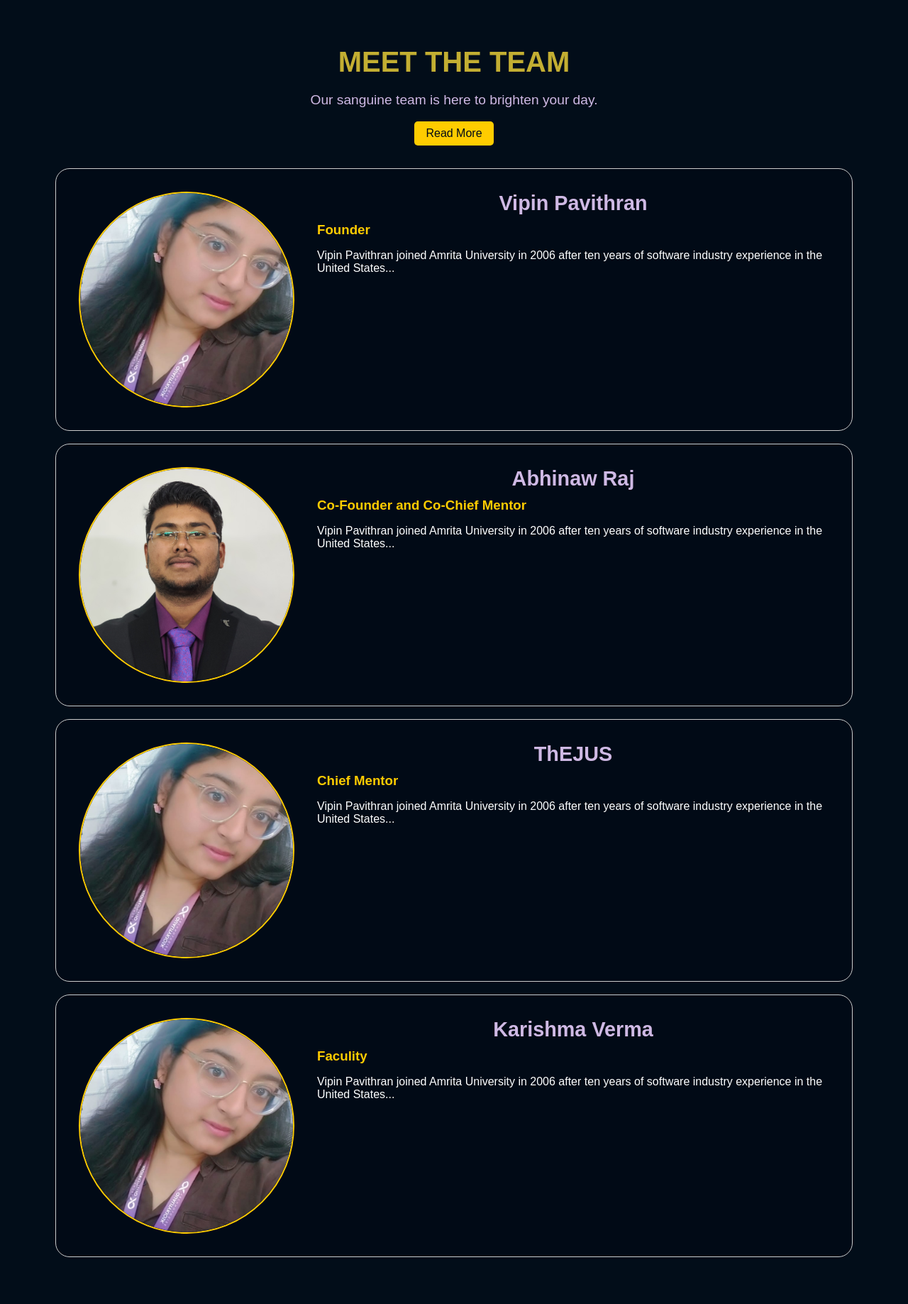
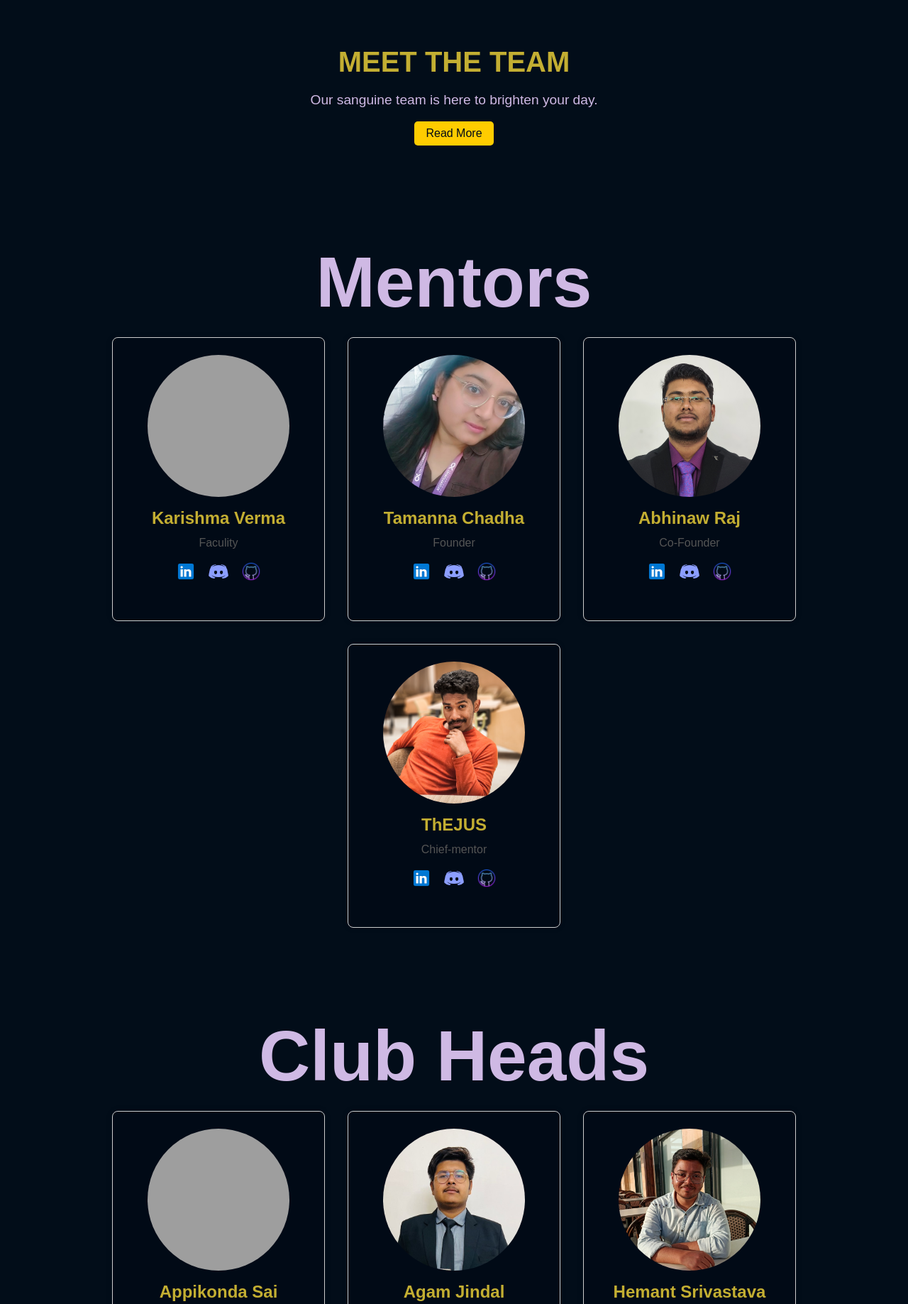
Before and after one commit to Sai-200516/Sanguine, a Django app: page /team/ in a window 1280 px wide. Shown: the part 85-1922 px from the top of the page at 71% size. Run offline with Django 5.2, Linux system fonts and the light colour scheme; grey boxes are pictures that could not be loaded.

Commit message:
8
Update the Mentors Sections

```diff
--- a/static/js/team.js
+++ b/static/js/team.js
@@ -8,6 +8,50 @@ document.addEventListener('DOMContentLoaded', () => {
     });
 });
 //Team member open//
+const Mentor =[
+    {
+        imgSrc: "../media/members/DSC_0392.JPG",
+        name: "Karishma Verma",
+        position: "Faculity",
+        social: [
+            { platform: "linkedin", url: "#" },
+            { platform: "discord", url: "#" },
+            { platform: "github", url: "#" },
+            ],
+    },
+    {
+        imgSrc: "../media/members/111111111.jpeg",
+        name: "Tamanna Chadha",
+        position: "Founder",
+        social: [
+            { platform: "linkedin", url: "#" },
+            { platform: "discord", url: "#" },
+            { platform: "github", url: "#" },
+            ],
+    },
+
+    {
+        imgSrc: "../media/members/Abhinaw_Raj.jpg",
+        name: "Abhinaw Raj",
+        position: "Co-Founder",
+        social: [
+            { platform: "linkedin", url: "#" },
+            { platform: "discord", url: "#" },
+            { platform: "github", url: "#" },
+            ],
+    },{
+        imgSrc: "../media/members/thejus.JPG",
+        name: "ThEJUS",
+        position: "Chief-mentor",
+        social: [
+            { platform: "linkedin", url: "#" },
+            { platform: "discord", url: "#" },
+            { platform: "github", url: "#" },
+            ],
+    },
+
+
+]
 const clubHeads = [
     {
         imgSrc: "../media/members/DSC_0392.JPG",
@@ -224,6 +268,10 @@ function createMember(member) {
     return memberDiv;
 }
 
+const MentorContainer = document.getElementById("mentor-container");
+Mentor.forEach(member => {
+    MentorContainer.appendChild(createMember(member));
+});
 const clubHeadsContainer = document.getElementById("club-heads-container");
 clubHeads.forEach(member => {
     clubHeadsContainer.appendChild(createMember(member));
--- a/templates/team.html
+++ b/templates/team.html
@@ -49,38 +49,14 @@
     <p>Our sanguine team is here to brighten your day.</p>
     <a href="#" class="button">Read More</a>
 </section>
-<section class="mentor">
-    <img src="../media/members/111111111.jpeg" alt="Vipin Pavithran">
-    <div class="mentor-info">
-        <h2>Vipin Pavithran</h2>
-        <h3>Founder</h3>
-        <p>Vipin Pavithran joined Amrita University in 2006 after ten years of software industry experience in the United States...</p>
-    </div>
-</section><br><section class="mentor">
-    <img src="../media/members/Abhinaw_Raj.jpg" alt="Abhinaw Raj">
-    <div class="mentor-info">
-        <h2>Abhinaw Raj</h2>
-        <h3>Co-Founder and Co-Chief Mentor</h3>
-        <p>Vipin Pavithran joined Amrita University in 2006 after ten years of software industry experience in the United States...</p>
-    </div>
-</section><br>
-<section class="mentor">
-  <img src="../media/members/111111111.jpeg" alt="Vipin Pavithran">
-  <div class="mentor-info">
-      <h2>ThEJUS</h2>
-      <h3>Chief Mentor</h3>
-      <p>Vipin Pavithran joined Amrita University in 2006 after ten years of software industry experience in the United States...</p>
+
+<!-- Team Members-->
+<section class="team-section">
+  <div class="container">
+      <h2>Mentors</h2>
+      <div id="mentor-container" class="team-grid"></div>
   </div>
-</section><br>
-<section class="mentor">
-  <img src="../media/members/111111111.jpeg" alt="Vipin Pavithran">
-  <div class="mentor-info">
-      <h2>Karishma Verma</h2>
-      <h3>Faculity</h3>
-      <p>Vipin Pavithran joined Amrita University in 2006 after ten years of software industry experience in the United States...</p>
-  </div>
-</section><br>
-<!-- Team Members-->
+</section>
 <section class="team-section">
   <div class="container">
       <h2>Club Heads</h2>
```
Also changed, not shown: media/members/thejus.jpg (added).
